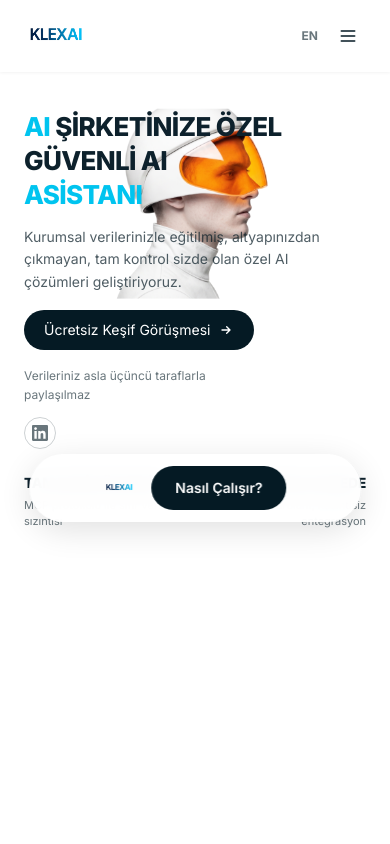
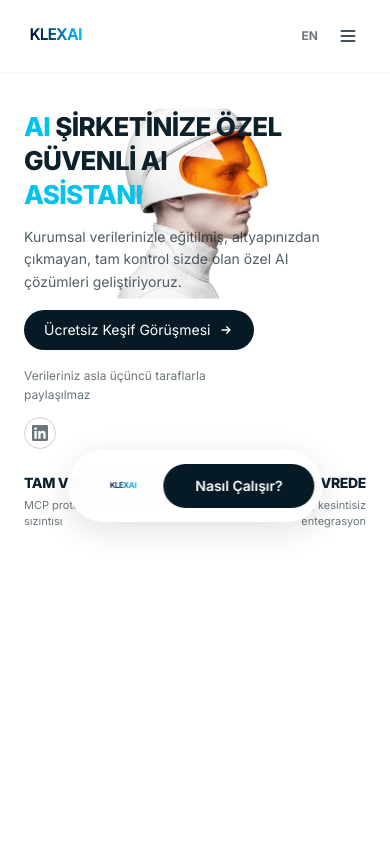
Before and after one commit to nazaninghn/kalexia-landing, a Next.js app: page / in a window 390 px wide. Shown: the top 844 px of the page. Built offline with nearby package versions, Linux system fonts and the light colour scheme.

Commit message:
Fix: Center nav pill, wider layout, tablet robot position

```diff
--- a/app/components/Hero.tsx
+++ b/app/components/Hero.tsx
@@ -98,7 +98,7 @@ export default function Hero() {
         </div>
 
         {/* Center Robot Image */}
-        <div className="absolute -top-16 bottom-0 left-0 right-0 flex items-start justify-center z-10 md:pl-[15%]">
+        <div className="absolute -top-16 md:-top-20 bottom-0 left-0 right-0 flex items-start justify-center z-10 md:pl-[15%]">
           <img
             src="/hero-image.png"
             alt="AI Assistant"
@@ -106,12 +106,12 @@ export default function Hero() {
           />
         </div>
 
-        {/* Bottom Nav Pill - wider, overlapping robot bottom */}
-        <div className="absolute bottom-6 md:bottom-4 left-1/2 md:left-[60%] -translate-x-1/2 z-30 flex items-center gap-4 md:gap-6 bg-white/95 backdrop-blur-md rounded-full px-6 md:px-10 py-3 md:py-4 shadow-[0_8px_32px_rgba(0,0,0,0.12)] hover:shadow-[0_16px_48px_rgba(0,0,0,0.18)] hover:scale-105 transition-all duration-300 w-[85%] sm:w-auto justify-center sm:justify-start">
-          <img src="/logo.png" alt="KLEXAI" className="h-8 md:h-10" />
+        {/* Bottom Nav Pill - centered, wider but not bigger */}
+        <div className="absolute bottom-6 left-1/2 -translate-x-1/2 z-30 flex items-center gap-6 bg-white/95 backdrop-blur-md rounded-full px-10 md:px-14 py-3.5 shadow-[0_8px_32px_rgba(0,0,0,0.12)] hover:shadow-[0_16px_48px_rgba(0,0,0,0.18)] hover:scale-105 transition-all duration-300">
+          <img src="/logo.png" alt="KLEXAI" className="h-8" />
           <a
             href="#services"
-            className="bg-[#051A24] text-white rounded-full px-6 md:px-10 py-3 md:py-4 text-sm md:text-base font-semibold hover:bg-[#0D212C] transition-colors whitespace-nowrap"
+            className="bg-[#051A24] text-white rounded-full px-8 md:px-12 py-3 text-sm font-semibold hover:bg-[#0D212C] transition-colors whitespace-nowrap"
           >
             {t.hero.cta2}
           </a>
```
